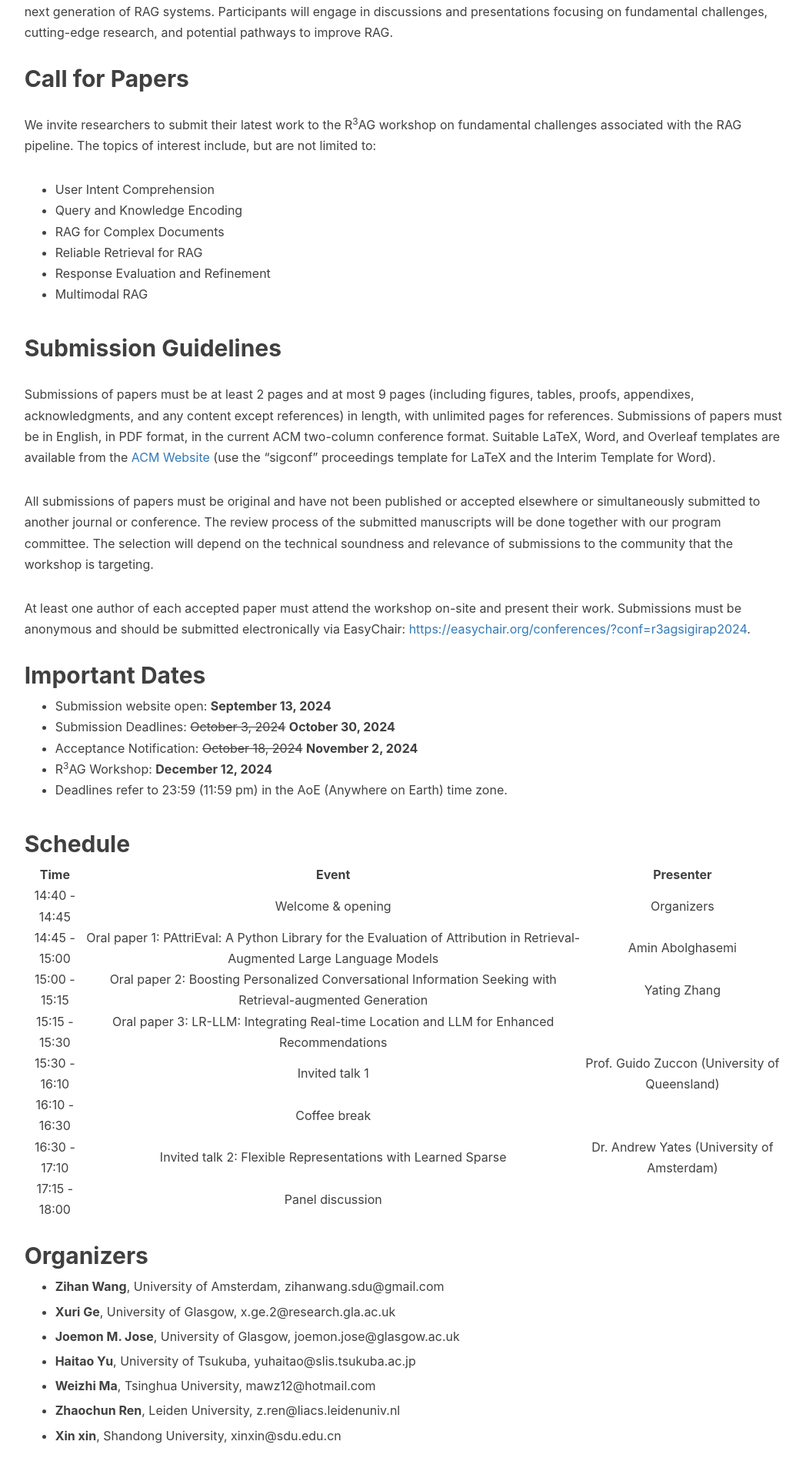
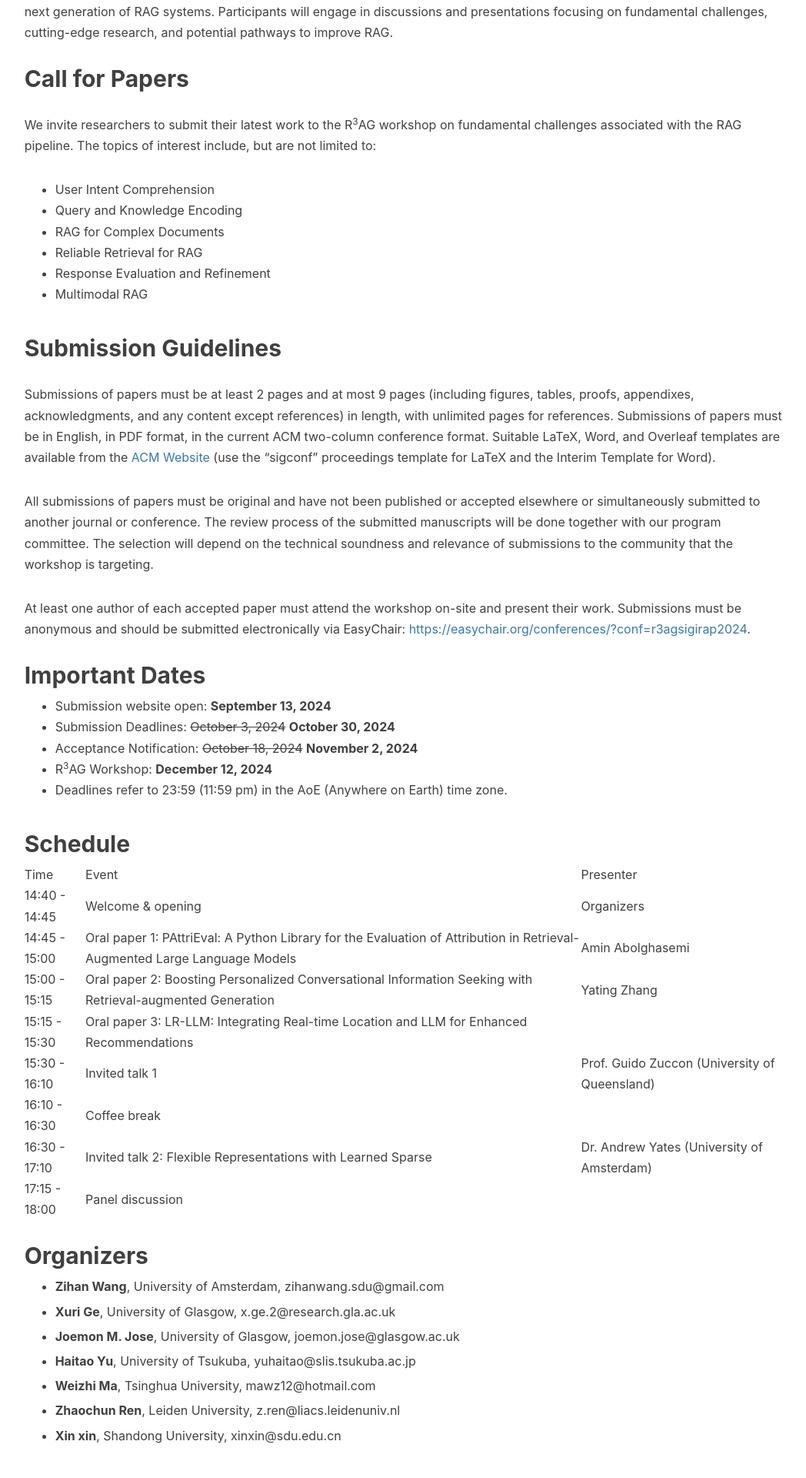
Before and after one commit to R3AG-SIGIR-AP/R3AG-SIGIR-AP.github.io, a Jekyll site: the page built from index.md, in a window 1280 px wide. Shown: the part 801-2721 px from the top of the page at 77% size, without its empty margins (90-1138 px from the left). Built offline with Jekyll 4.4.1, drawn with Linux system fonts in a browser that asks for light colours; nearby versions of some CDN libraries; our own code applies the rules of GitHub Pages for plain Markdown files.

Commit message:
Update index.md

```diff
--- a/index.md
+++ b/index.md
@@ -35,16 +35,128 @@ At least one author of each accepted paper must attend the workshop on-site and
 
 ## <a name='Schedule' style="color: inherit; text-decoration: none; text-align: center;"> Schedule </a>
 
-|  Time  |  Event | Presenter |
-|:--:|:--:|:--:|
-| 14:40 - 14:45 | Welcome & opening                                                                                                          | Organizers                                    |
-| 14:45 - 15:00 | Oral paper 1: PAttriEval: A Python Library for the Evaluation of Attribution in Retrieval-Augmented Large Language Models  | Amin Abolghasemi |
-| 15:00 - 15:15 | Oral paper 2: Boosting Personalized Conversational Information Seeking with Retrieval-augmented Generation  | Yating Zhang |
-| 15:15 - 15:30 | Oral paper 3: LR-LLM: Integrating Real-time Location and LLM for Enhanced Recommendations  |        |
-| 15:30 - 16:10 | Invited talk 1 | Prof. Guido Zuccon (University of Queensland) |
-| 16:10 - 16:30 | Coffee break  |                                               |
-| 16:30 - 17:10 | Invited talk 2: Flexible Representations with Learned Sparse                                                               | Dr. Andrew Yates (University of Amsterdam)|
-| 17:15 - 18:00 | Panel discussion |                     |
+<table>
+    <tr>
+        <td>Time</td>
+        <td>Event</td>
+        <td>Presenter</td>
+        <td></td>
+        <td></td>
+        <td></td>
+        <td></td>
+        <td></td>
+        <td></td>
+        <td></td>
+    </tr>
+    <tr>
+        <td>14:40 - 14:45</td>
+        <td>Welcome &amp; opening</td>
+        <td>Organizers</td>
+        <td></td>
+        <td></td>
+        <td></td>
+        <td></td>
+        <td></td>
+        <td></td>
+        <td></td>
+    </tr>
+    <tr>
+        <td>14:45 - 15:00</td>
+        <td>Oral paper 1: PAttriEval: A Python Library for the Evaluation of Attribution in Retrieval-Augmented Large Language Models</td>
+        <td>Amin Abolghasemi</td>
+        <td></td>
+        <td></td>
+        <td></td>
+        <td></td>
+        <td></td>
+        <td></td>
+        <td></td>
+    </tr>
+    <tr>
+        <td>15:00 - 15:15</td>
+        <td>Oral paper 2: Boosting Personalized Conversational Information Seeking with Retrieval-augmented Generation</td>
+        <td>Yating Zhang</td>
+        <td></td>
+        <td></td>
+        <td></td>
+        <td></td>
+        <td></td>
+        <td></td>
+        <td></td>
+    </tr>
+    <tr>
+        <td>15:15 - 15:30</td>
+        <td>Oral paper 3: LR-LLM: Integrating Real-time Location and LLM for Enhanced Recommendations</td>
+        <td></td>
+        <td></td>
+        <td></td>
+        <td></td>
+        <td></td>
+        <td></td>
+        <td></td>
+        <td></td>
+    </tr>
+    <tr>
+        <td>15:30 - 16:10</td>
+        <td>Invited talk 1</td>
+        <td>Prof. Guido Zuccon (University of Queensland)</td>
+        <td></td>
+        <td></td>
+        <td></td>
+        <td></td>
+        <td></td>
+        <td></td>
+        <td></td>
+    </tr>
+    <tr>
+        <td>16:10 - 16:30</td>
+        <td>Coffee break</td>
+        <td></td>
+        <td></td>
+        <td></td>
+        <td></td>
+        <td></td>
+        <td></td>
+        <td></td>
+        <td></td>
+    </tr>
+    <tr>
+        <td>16:30 - 17:10	</td>
+        <td>Invited talk 2: Flexible Representations with Learned Sparse</td>
+        <td>Dr. Andrew Yates (University of Amsterdam)</td>
+        <td></td>
+        <td></td>
+        <td></td>
+        <td></td>
+        <td></td>
+        <td></td>
+        <td></td>
+    </tr>
+    <tr>
+        <td>17:15 - 18:00</td>
+        <td>Panel discussion</td>
+        <td></td>
+        <td></td>
+        <td></td>
+        <td></td>
+        <td></td>
+        <td></td>
+        <td></td>
+        <td></td>
+    </tr>
+    <tr>
+        <td></td>
+        <td></td>
+        <td></td>
+        <td></td>
+        <td></td>
+        <td></td>
+        <td></td>
+        <td></td>
+        <td></td>
+        <td></td>
+    </tr>
+</table>
 
 ## <a name='Organizers' style="color: inherit; text-decoration: none;"> Organizers </a>
 - **Zihan Wang**, University of Amsterdam, zihanwang.sdu@gmail.com
```
